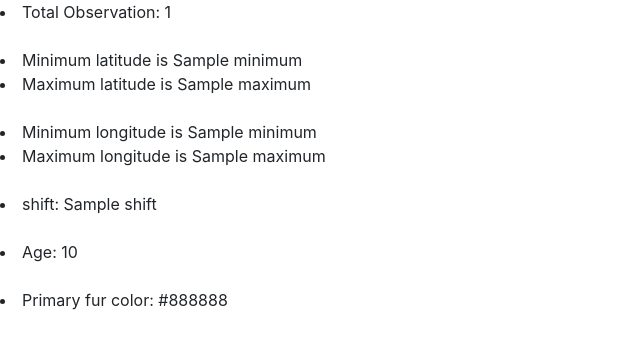
After one commit to ztr666/Squirrel-Project, a Django app: template sightings/templates/sightings/stats.html in a window 1280 px wide. The commit adds this page. Shown: the top 349 px of the page, without its empty margins (0-640 px from the left). Run offline with Django 3.2, Linux system fonts and the light colour scheme; the template is opened without the code that fills it: most values are stand-ins (such as "Sample title", 1, 10 or a date in 2020); some libraries are stand-ins or nearby versions.

Commit message:
Add stats

```diff
--- a/sightings/models.py
+++ b/sightings/models.py
@@ -34,7 +34,7 @@ class Squirrel(models.Model):
         choices=SHIFT_CHOICES,
     )
 
-    Date = models.DateField(
+    Date = models.CharField(
         max_length=100,
         blank=False,
     )
--- a/sightings/templates/sightings/add_squirrel.html
+++ b/sightings/templates/sightings/add_squirrel.html
@@ -18,5 +18,4 @@ sha384-Gn5384xqQ1aoWXA+058RXPxPg6fy4IWvTNh0E263XmFcJlSAwiGgFAW/dAiS6JXm" crossor
         <button class="btn btn-primary" type="submit">Submit form</button>
       </center>
   </body>
-
 </html>
--- /dev/null
+++ b/sightings/templates/sightings/stats.html
@@ -0,0 +1,31 @@
+<!doctype html>
+<html lang="en">
+  <head>
+    <!-- Required meta tags -->
+    <meta charset="utf-8">
+    <meta name="viewport" content="width=device-width, initial-scale=1, shrink-to-fit=no">
+
+    <!-- Bootstrap CSS -->
+    <link rel="stylesheet" href="https://maxcdn.bootstrapcdn.com/bootstrap/4.0.0/css/bootstrap.min.css" integrity="
+sha384-Gn5384xqQ1aoWXA+058RXPxPg6fy4IWvTNh0E263XmFcJlSAwiGgFAW/dAiS6JXm" crossorigin="anonymous">
+    <title>Stats</title>
+  </head>
+  <body>
+    <main>
+    	<li>Total Observation: {{num_of_squirrels}}</li>
+      	<br>
+        <li>Minimum latitude is {{latitude.minimum}}</li>
+	<li>Maximum latitude is {{latitude.maximum}}</li>
+      	<br>
+      	<li>Minimum longitude is {{longitude.minimum}}</li>
+        <li>Maximum longitude is {{longitude.maximum}}</li>
+      	<br>
+      	<li>shift: {{shift}}</li>
+      	<br>
+     	<li>Age: {{age}}</li>
+      	<br>
+      	<li>Primary fur color: {{primary_fur_color}}</li></ul>
+    	</main>
+  </body>
+
+</html>
--- a/sightings/urls.py
+++ b/sightings/urls.py
@@ -7,5 +7,6 @@ app_name = 'sightings'
 urlpatterns = [
     path('', views.list_squirrels, name='list_squirrels'),
     path('<str:squirrel_id>/', views.edit_squirrels, name='edit'),
-    path('sightings/add/', views.add_squirrels, name='add'),
+    path('add/', views.add_squirrels, name='add'),
+    path('stats', views.stats, name='stats'),
 ]
```
Also changed, not shown: sightings/views.py (+19 -0 lines), sightings/migrations/0003_auto_20201015_0221.py (added), sightings/migrations/0004_auto_20201015_0223.py (added).
